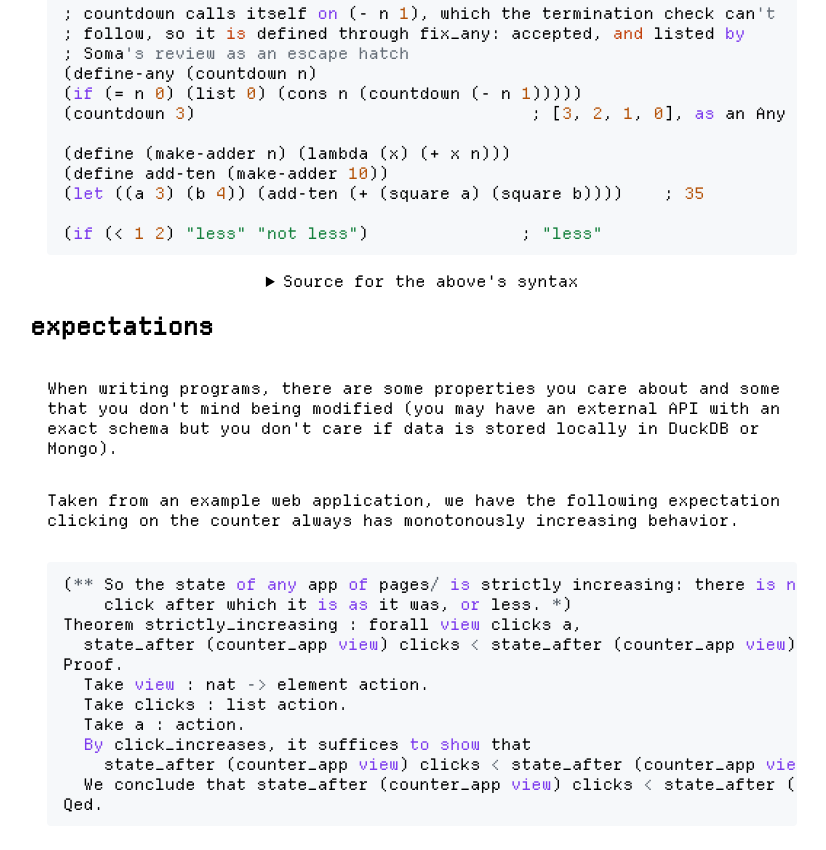
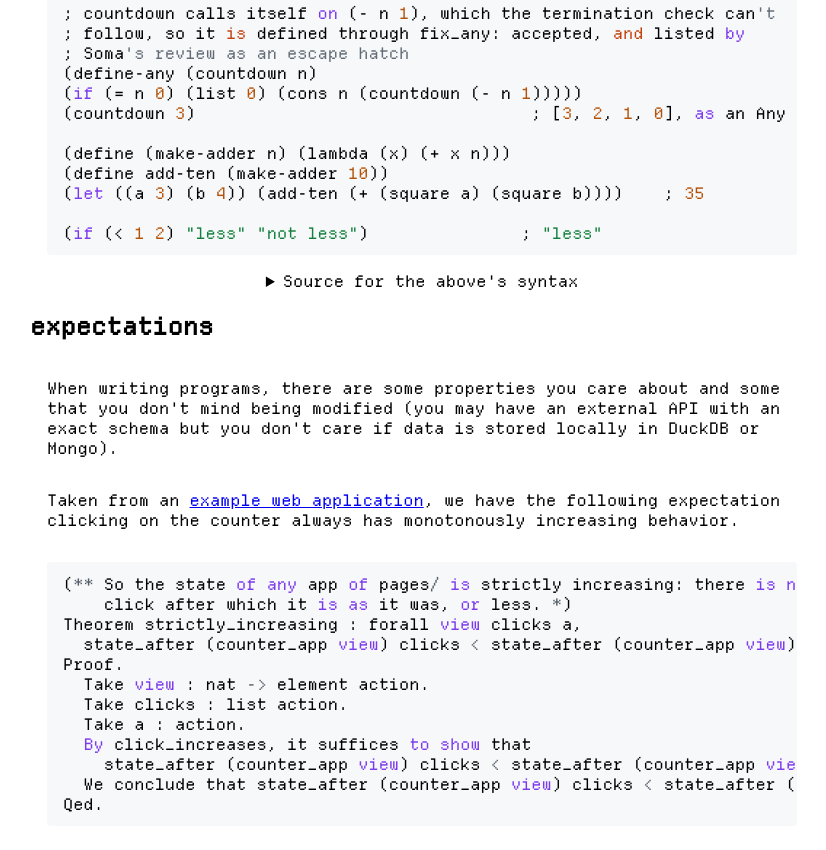
Before and after one commit to rococompute/rococompute.github.io, a plain HTML site: page soma.html in a window 1280 px wide. Shown: the part 2309-3159 px from the top of the page, without its empty margins (218-1044 px from the left). Drawn offline with nearby package versions, Linux system fonts and the light colour scheme.

Commit message:
link for when it goes public

```diff
--- a/soma.html
+++ b/soma.html
@@ -334,7 +334,7 @@
       </details>
       <h2 id="expectations">expectations</h2>
       <p>When writing programs, there are some properties you care about and some that you don&apos;t mind being modified (you may have an external API with an exact schema but you don&apos;t care if data is stored locally in DuckDB or Mongo).</p>
-      <p>Taken from an example web application, we have the following expectation clicking on the counter always has monotonously increasing behavior.</p>
+      <p>Taken from an <a href="https://github.com/rococompute/soma/blob/gradual/examples/example_projects/sexp_html/pages/pages.exp">example web application</a>, we have the following expectation clicking on the counter always has monotonously increasing behavior.</p>
       <pre><code>(** So the state of any app of pages/ is strictly increasing: there is no
     click after which it is as it was, or less. *)
 Theorem strictly_increasing : forall view clicks a,
```
